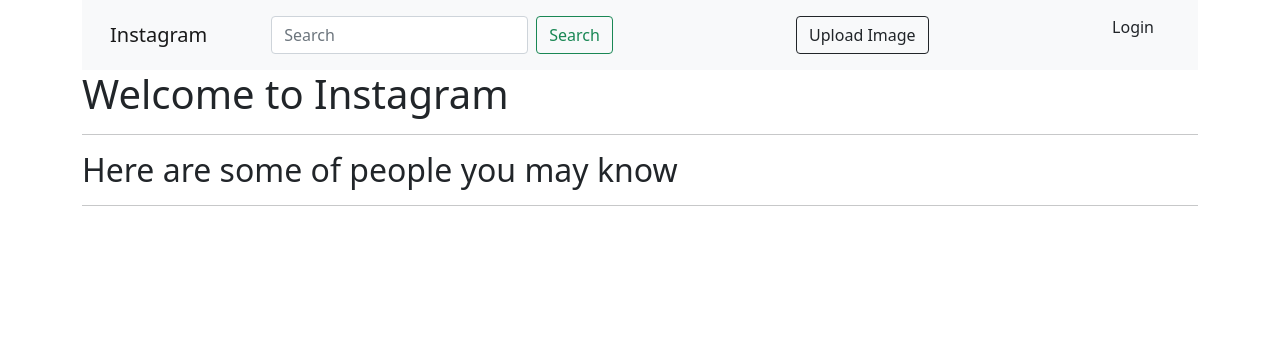
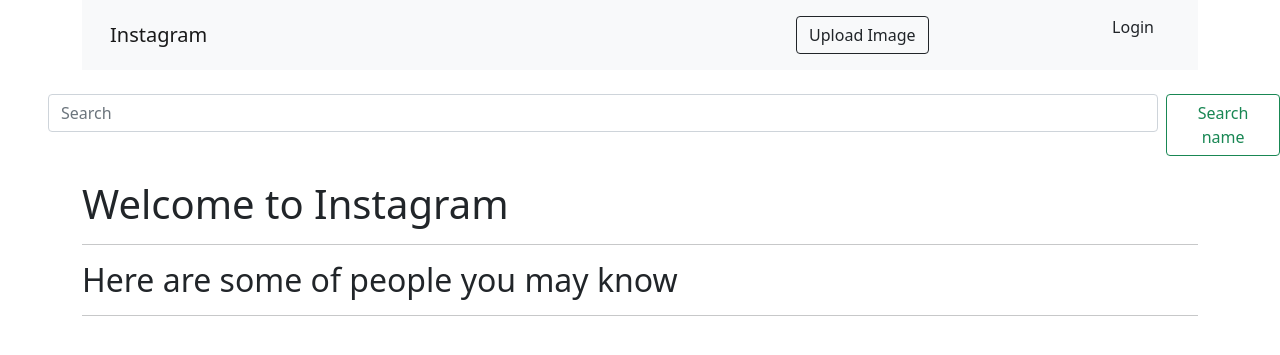
Before and after one commit to wanjugu96/neighborhood-watch, a Django app: page /uploadimage in a window 1280 px wide. Shown: the top 355 px of the page. Run offline with Django 3.2, Linux system fonts and the light colour scheme; some libraries are stand-ins or nearby versions.

Commit message:
adding search functionality

```diff
--- a/InstagramApp/models.py
+++ b/InstagramApp/models.py
@@ -5,6 +5,13 @@ class Profile(models.Model):
     profile_photo=models.ImageField(upload_to='InstaImages',blank=True,null=True,default='')
     bio=models.TextField(blank=True,null=True)
     name=models.CharField(max_length=30,default='default name',unique=True)
+
+    @classmethod
+    def search_name(cls,search_term):
+        profiles=cls.objects.filter(name__icontains=search_term)
+        return profiles
+
+
 
 class Image(models.Model):
     image=models.ImageField(upload_to='InstaImages')
--- a/InstagramApp/templates/base.html
+++ b/InstagramApp/templates/base.html
@@ -26,7 +26,7 @@
       {% block navbar %}
       <nav class="navbar navbar-expand-lg navbar-light bg-light">
         <div class="container-fluid">
-          <a class="navbar-brand" href="/">Instagram</a>
+          <a class="navbar-brand" href="{% url 'uploadimage' %}">Instagram</a>
           <button
             class="navbar-toggler"
             type="button"
@@ -40,13 +40,7 @@
           </button>
           <div class="collapse navbar-collapse" id="navbarNavDropdown">
             <ul class="navbar-nav">
-            <center>
-              <form class="d-flex ml-5">
-        <input class="form-control me-2" type="search" placeholder="Search" aria-label="Search">
-        <button class="btn btn-outline-success" type="submit">Search</button>
-      </form>
 
-      </center>
             </ul>
           </div>
         </div>
--- a/InstagramApp/templates/index.html
+++ b/InstagramApp/templates/index.html
@@ -3,6 +3,17 @@
 
 
 {% endblock %}
+<br>
+ <center>
+              <form class="d-flex ml-5" role="search" action=" {% url 'search_name' %}" >
+        <input class="form-control me-2" type="search" placeholder="Search" aria-label="Search" name="name">
+        <button class="btn btn-outline-success" type="submit">Search name</button>
+      </form>
+
+      </center>
+      <br>
+
+
 
 
 
--- a/InstagramApp/templates/profile.html
+++ b/InstagramApp/templates/profile.html
@@ -111,7 +111,7 @@
         <a   class="btn btn-primary" href="{% url 'singleimage' image.id %}">comment</a>
         {% if profile.name == current_user.username %}
         <a   class="btn btn-info" href="{% url 'singleimage' image.id %}">update caption</a>
-        <a   class="btn btn-danger" href="{% url 'deleteimage' image.id %}">delete Image</a>
+        <a   class="btn btn-danger" href="{% url 'singleimage' image.id %}">delete Image</a>
     {% endif %}
       </div>
     </div>
--- a/InstagramApp/urls.py
+++ b/InstagramApp/urls.py
@@ -12,7 +12,10 @@ urlpatterns = [
     url('^uploadimage$', views.uploadimage,name='uploadimage'),
     path(r'^profile/<name>', views.profile,name='profile'),
     url(r'^image/(\d+)',views.singleimage , name='singleimage'),
-    url(r'^image/(\d+)',views.updatelikes , name='singleimage')
+    url(r'^image/(\d+)',views.updatelikes , name='singleimage'),
+    url(r'^image/(\d+)',views.deleteimage , name='singleimage'),
+    url('^search$',views.search_name, name='search_name')
+
 
 
 ]
--- a/InstagramApp/views.py
+++ b/InstagramApp/views.py
@@ -175,3 +175,15 @@ def deleteimage(id):
     return HttpResponseRedirect('successfully deleted')
 
     #return redirect('singleimage',id ,{"message":message})
+
+def search_name(request):
+    if 'name' in request.GET and  request.GET["name"]:
+        search_term=request.GET.get("name")
+        profiles=Profile.search_name(search_term)
+        message=f"{search_term}"
+        message=f"{search_term}"
+        return render(request, 'search.html',{"message":message,"profiles": profiles})
+
+    else:
+        message = "You haven't searched for any term"
+        return render(request, 'search.html',{"message":message})
```
Also changed, not shown: InstagramApp/templates/search.html (added, +50 -0 lines).
